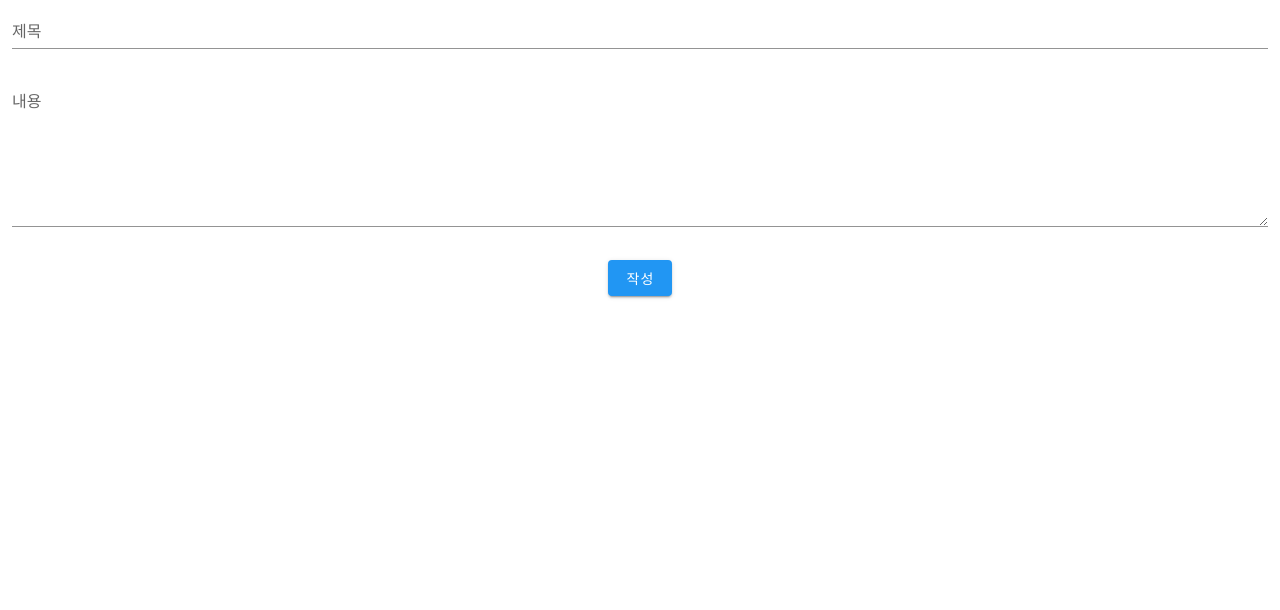
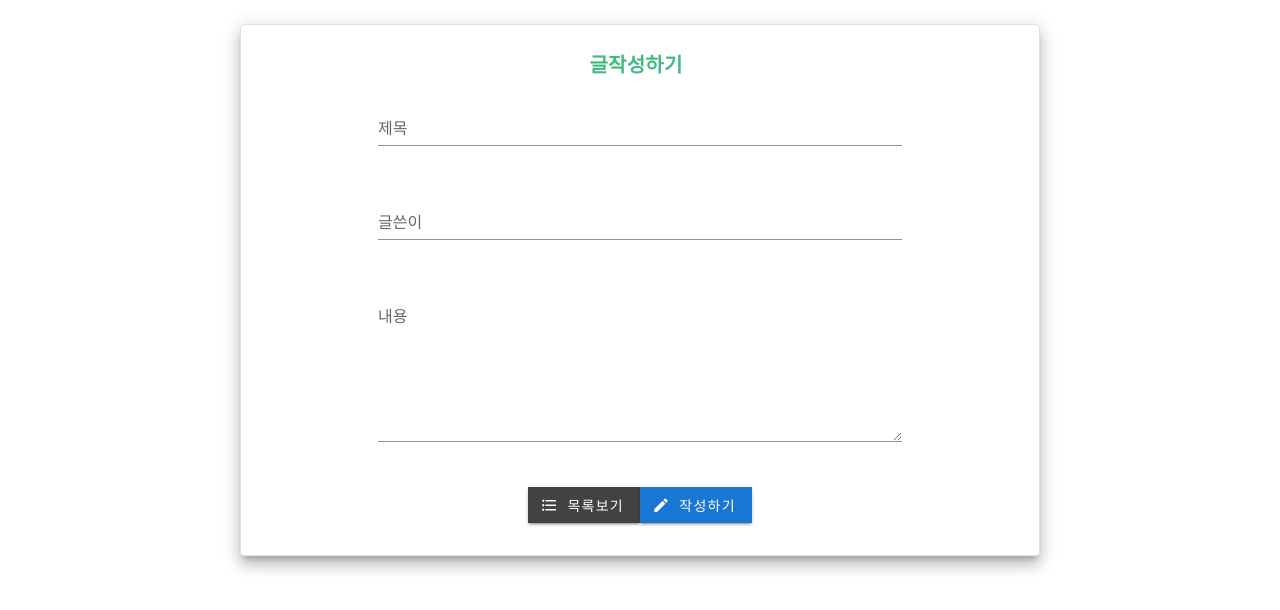
Before and after one commit to kiminpyo/art-farm-service, a Vue app: page /create in a window 1280 px wide. Shown: the top 610 px of the page. Built offline with nearby package versions, Linux system fonts and the light colour scheme.

Commit message:
게시판 수정중

```diff
--- a/src/views/board.vue
+++ b/src/views/board.vue
@@ -1,14 +1,20 @@
 <template>
   <div class="hello">
-    <table class="table col-md-12">
+    <table class="table mx-auto" outlined max-width="80%" >
+        <colgroup class="col-md-12">
+					<col class="col-md-2" />
+					<col class="col-md-6" />
+					<col class="col-md-2" />
+					<col class="col-md-2" />
+				</colgroup>
 
         <tr class="col-md-6">
-      <th scope="col" class="col-md-1">게시글 번호</th>
-      <th scope="col"  class="col-md-1">제목</th>
-      <th scope="col" class="col-md-2">작성일</th>
-      <th scope="col" class="col-md-2">조회수</th>
+          <th scope="col">게시글 번호</th>
+          <th scope="col"  >제목</th>
+          <th scope="col" >작성일</th>
+          <th scope="col" >조회수</th>
         </tr>
-  <tbody>
+
 
         <tr v-for="data in data.content" :key="data.noticeIdx">
           <th scope="row">{{data.noticeIdx}}</th>
@@ -17,11 +23,6 @@
           <th scope="row">{{data.views}}</th>
         </tr>
 
-
-
-
-
-  </tbody>
     </table>
     <v-button v-on:click="create()">create</v-button>
     <div class="">
--- a/src/views/create.vue
+++ b/src/views/create.vue
@@ -1,16 +1,36 @@
+
 <template>
   <div>
     <v-form action="" @submit="checkform" id="modal-template">
-      <v-container fluid>
-        <v-row>
+      <v-container  class="spacing-playground pa-6" fluid grid-list-sm>
+        <v-card elevation="10" outlined max-width="800px" class="mx-auto">
+            <v-row class="pa-md-4"></v-row>
+
+            <v-card-title class="justify-content-center">
+              <span class="title mr-2 justify-center">글작성하기</span>
+            </v-card-title>
+            <v-row justify="center">
+              <v-col cols="8">
                 <v-text-field
                   label="제목"
                   v-model="title"
                   name="title"
                 >
                 </v-text-field>
+              </v-col>
             </v-row>
-        <v-row>
+            <v-row justify="center">
+              <v-col cols="8">
+                <v-text-field
+                  label="글쓴이"
+                  v-model="writer"
+                  name="writer"
+                  >
+                </v-text-field>
+              </v-col>
+            </v-row>
+            <v-row justify="center">
+              <v-col cols="8">
                 <v-textarea
                   autocomplete="내용을 입력하세요"
                   label="내용"
@@ -18,12 +38,38 @@
                   name="content"
                 >
                 </v-textarea>
-        </v-row>
-        <v-row>
-          <v-col cols="12" align="center">
-            <v-btn color ="info" type="submit" elevation="2">작성</v-btn>
               </v-col>
             </v-row>
+            <v-row
+              align="center"
+              justify="space-around"
+            >
+              <v-col align="center">
+                <v-btn
+                  tile
+                  color="secondary"
+                  type=""
+                >
+                  <v-icon left>
+                    mdi-format-list-bulleted
+                  </v-icon>
+                  목록보기
+                </v-btn>
+
+                <v-btn
+                  tile
+                  color="primary"
+                  type="submit"
+                >
+                  <v-icon left>
+                    mdi-pencil
+                  </v-icon>
+                  작성하기
+                </v-btn>
+              </v-col>
+            </v-row>
+            <v-row class="pa-md-4"></v-row>
+        </v-card>
       </v-container>
     </v-form>
 
@@ -45,6 +91,8 @@
 <script>
 import axios from "axios";
 import Modal from "../common/Modal.vue";
+
+
 export default {
   name: "create",
   data() {
@@ -111,4 +159,9 @@
     color:white;
 
 }
+.title{
+  color:#43b984;
+  font-weight:600;
+}
+
 </style>
```
Lines whose indentation alone changed are shown as unchanged.
